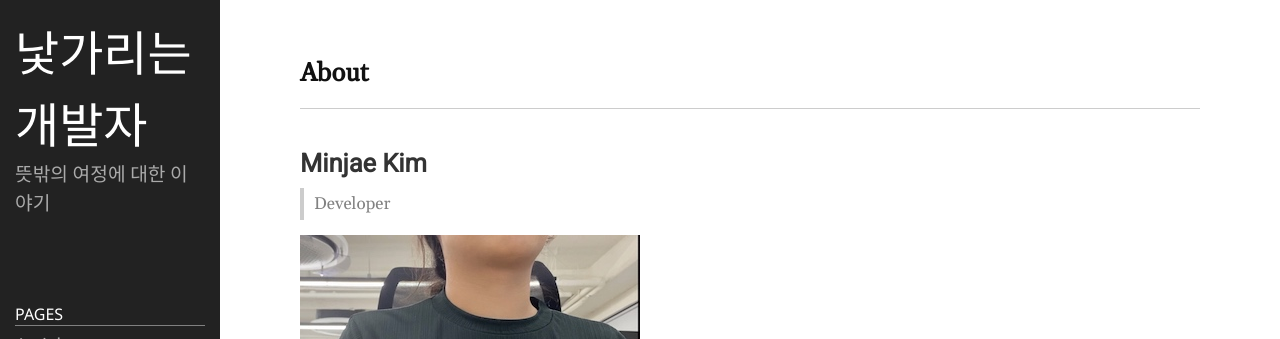
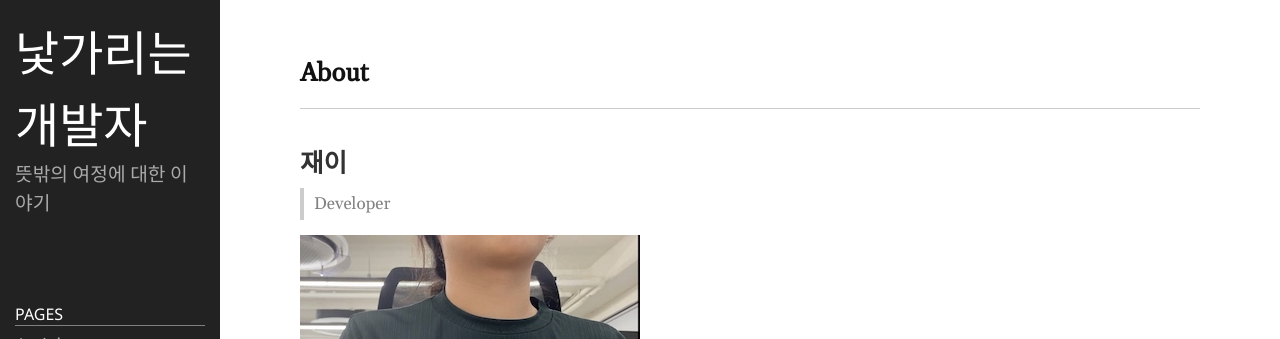
Before and after one commit to mjaek24/mjaek24.github.io, a Jekyll site: the page built from aboutMe.md, in a window 1280 px wide. Shown: the top 339 px of the page. Built offline with Jekyll 4.4.1, drawn with Linux system fonts in a browser that asks for light colours.

Commit message:
about me 이름 수정

```diff
--- a/aboutMe.md
+++ b/aboutMe.md
@@ -4,7 +4,7 @@ title: About
 permalink: /about/
 ---
 
-## Minjae Kim
+## 재이
 > Developer
 
 ![alt text](/public/img/photo.jpeg)
```
